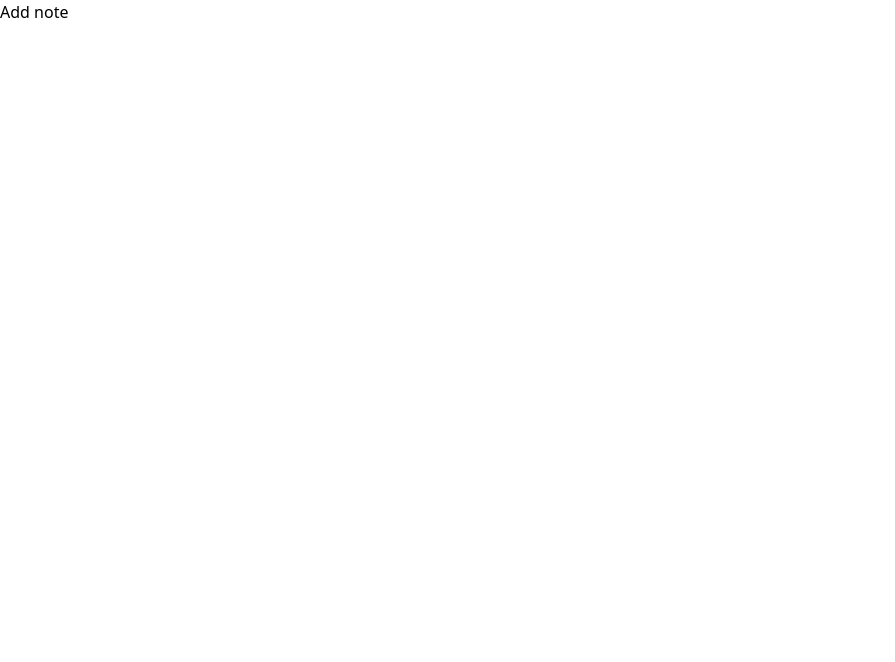
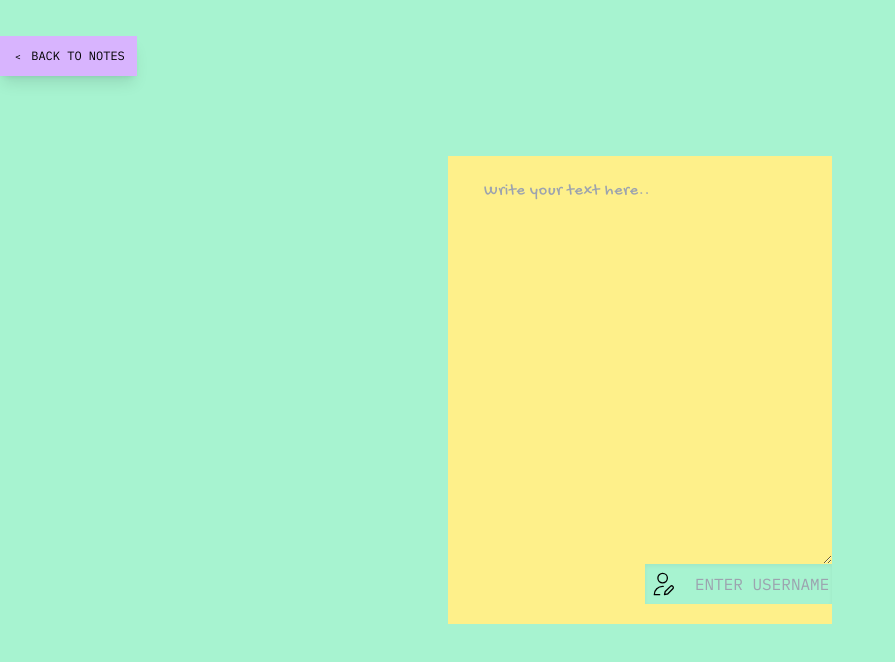
Before and after one commit to Mayonesa90/just-post-it, a React (Vite) app in the folder frontend/just-post-it-frontend/: page /notes/add-note in a window 1280 px wide. Shown: the top 662 px of the page, without its empty margins (0-895 px from the left). Built offline with nearby package versions, Linux system fonts and the light colour scheme.

Commit message:
added add note page with textare and username input

```diff
--- a/frontend/just-post-it-frontend/src/components/PostsByDate.jsx
+++ b/frontend/just-post-it-frontend/src/components/PostsByDate.jsx
@@ -12,25 +12,22 @@ export default function PostByDate() {
             const data = await res.json()
             setNotes(data.data)
             } catch (error) {
+                setNotes('No users found')
                 console.log(error)
             }
         }
         fetchNotes()
     }, [])
 
-    if (notes.length === 0) return <NoNotes />
-
-
-
     return (
         <div>
             <ul className='grid gap-7 mt-7'>
-                {notes.map(note => (
+                {notes? notes.map(note => (
                     <li key={note.id} className='bg-yellow-200 mx-auto w-80 shadow-lg p-4 min-h-36 grid content-between'>
                         <p className=' font-GochiHand text-lg'>{note.text}</p>
                         <p className=' font-IBMPlexMono text-xs text-right right-1 bottom-1'>{note.username} {note.createdAt}</p>
                     </li>
-                ))}
+                )) : <NoNotes />}
             </ul>
         </div>
     )
--- a/frontend/just-post-it-frontend/src/components/PostsByUser.jsx
+++ b/frontend/just-post-it-frontend/src/components/PostsByUser.jsx
@@ -5,19 +5,28 @@ export default function PostsByUser({user}) {
 
     const [notes, setNotes] = useState([])
 
-
-
-    if (notes.length === 0) return <NoNotes />
+    useEffect(() => {
+        const fetchNotes = async () => {
+            try {
+                const res = await fetch(`https://4lrhfx9au9.execute-api.eu-north-1.amazonaws.com/notes/users/${user}`)
+                const data = await res.json()
+                setNotes(data.data)
+            } catch (error) {
+                console.log(error)
+            }
+        }
+        fetchNotes()
+    }, [user])
 
     return (
         <div>
             <ul className='grid gap-7 mt-7'>
-                {notes.map(note => (
+                {notes ? notes.map(note => (
                     <li key={note.id} className='bg-yellow-200 mx-auto w-80 shadow-lg p-4 min-h-36 grid content-between'>
                         <p className=' font-GochiHand text-lg'>{note.text}</p>
                         <p className=' font-IBMPlexMono text-xs text-right right-1 bottom-1'>{note.username} {note.createdAt}</p>
                     </li>
-                ))}
+                )) : <NoNotes />}
             </ul>
         </div>
     )
--- a/frontend/just-post-it-frontend/src/pages/AddNote.jsx
+++ b/frontend/just-post-it-frontend/src/pages/AddNote.jsx
@@ -1,7 +1,63 @@
+import { useEffect } from 'react'
+import { useRef } from 'react'
+import { BrowserRouter as Router, Routes, Route, Link } from "react-router-dom"
+import UserIcon from '../assets/user-icon.svg'
+import {useState} from 'react'
+
 export default function PostByDate() {
+
+    const [placeholder, setPlaceholder] = useState("ENTER USERNAME")
+
+    function handlePlaceholderClick(){
+        setPlaceholder("")
+    }
+
+    function handlePlaceholderOutsideClick(){
+        setPlaceholder("ENTER USERNAME")
+    }
+
+    const useOutsideClick = (callback) => {
+        const ref = useRef();
+
+        useEffect(() => {
+          const handleClickOutside = (event) => {
+            if (ref.current && !ref.current.contains(event.target)) {
+              callback();
+            }
+          };
+
+          document.addEventListener("mousedown", handleClickOutside);
+
+          return () => {
+            document.removeEventListener("mousedown", handleClickOutside);
+          };
+        }, [ref]);
+
+        return ref;
+      };
+
+      const ref = useOutsideClick(handlePlaceholderOutsideClick);
+
     return (
-        <div>
-            <h1>Add note</h1>
+        <div className="wrapper bg-emerald-200 min-h-screen">
+            <Link to="/">
+                <nav>
+                    <button className="bg-purple-300 p-3 font-IBMPlexMono text-xs mt-9 mb-20 shadow-lg">﹤ BACK TO NOTES</button>
+                </nav>
+            </Link>
+            <section className="grid max-w-96 mx-auto bg-yellow-200 font-GochiHand pt-6 ">
+                <textarea
+                    name="text"
+                    id="text"
+                    placeholder="Write your text here.."
+                    className="bg-yellow-200 min-h-96 px-9 tracking-wider"
+                >
+                </textarea>
+                <div className="flex justify-self-end mb-5 font-IBMPlexMono text-base p-2 shadow-inner max-w-fit bg-emerald-200 ">
+                    <img src={UserIcon} alt="" />
+                    <input size={15} ref={ref} onClick={handlePlaceholderClick} type="text" placeholder={placeholder} className="max-w-52 text-right bg-transparent"/>
+                </div>
+            </section>
         </div>
     )
 }
--- a/frontend/just-post-it-frontend/src/pages/Landing.jsx
+++ b/frontend/just-post-it-frontend/src/pages/Landing.jsx
@@ -6,13 +6,11 @@ import SortUserIcon from '../assets/sort-user-icon.svg'
 import PostByDate from '../components/PostsByDate'
 import PostByUser from '../components/PostsByUser'
 
-
 export default function Landing(){
 
 const [sorting, setSorting] = useState('Date')
 const [usernames, setUsernames] = useState([])
 const [user, setUser] = useState('')
-console.log(user);
 
 function SortingUpdater(){
     if(sorting === 'Date'){
@@ -21,6 +19,7 @@ function SortingUpdater(){
         return <PostByUser user={user}/>
     }
 }
+
 
 useEffect(() => {
     try {
@@ -34,13 +33,13 @@ useEffect(() => {
 
 
     } catch (error) {
+        setUsernames('No users found')
         console.log(error)
     }
 }, [])
 
 function handleClick(event){
     const selectedUser = event.target.value;
-    console.log(selectedUser);
     setSorting('User')
     setUser(selectedUser)
     if(!selectedUser){
@@ -79,14 +78,15 @@ function handleClick(event){
                             <option value="">
                                 SORT BY USER
                             </option>
-                        {usernames.map((username, index) => (
+
+                        {usernames ? usernames.map((username, index) => (
                             <option
                                 key={index}
                                 value={username}
                             >
                                 {username}
                             </option>
-                        ))}
+                        )) : <option value="">No users found</option>}
                     </select>
                 </button>
 
```
Also changed, not shown: frontend/just-post-it-frontend/src/assets/user-icon.svg (added).
